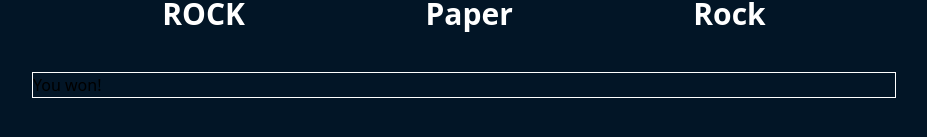
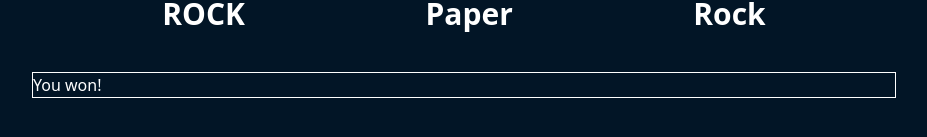
Before and after one commit to GabrielEduria/gastug, a Next.js app: page /rock-paper-scissors in a window 1280 px wide. Shown: the part 489-626 px from the top of the page, without its empty margins (176-1103 px from the left). Built offline with nearby package versions, Linux system fonts and the light colour scheme.

Commit message:
text-white

```diff
--- a/src/projects/RockPaperScissors.tsx
+++ b/src/projects/RockPaperScissors.tsx
@@ -30,7 +30,7 @@ export default function RockPaperScissors() {
 
                {
                 <div className="border border-white">
-                    <p id="">You won!</p>
+                    <p className="text-white" id="">You won!</p>
                 </div>
                 }
             </div>
```
